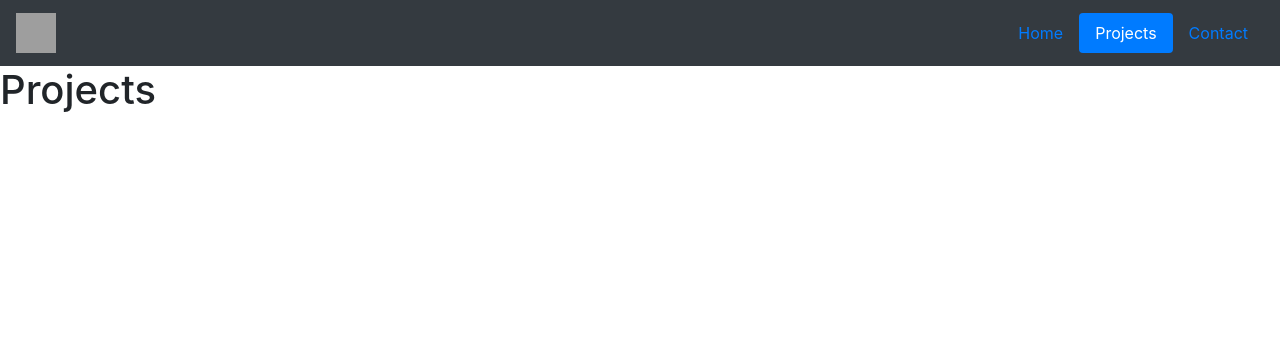
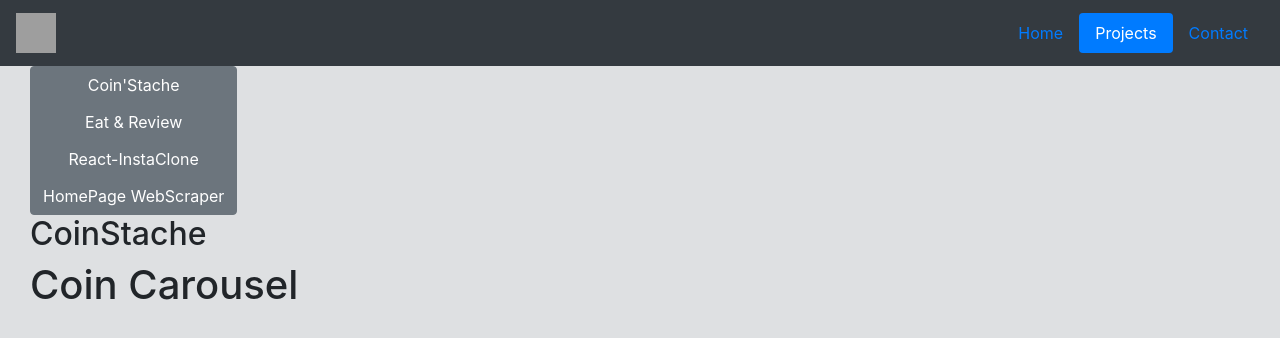
Before and after one commit to adamjweil/React-PersonalWebsite, a React (Create React App) app: page /Projects in a window 1280 px wide. Shown: the top 338 px of the page. Built offline with nearby package versions, Linux system fonts and the light colour scheme; grey boxes are pictures that could not be loaded.

Commit message:
formatting home page

```diff
--- a/package.json
+++ b/package.json
@@ -6,6 +6,8 @@
     "bootstrap": "^4.0.0-beta.2",
     "react": "^16.2.0",
     "react-dom": "^16.2.0",
+    "react-image-carousel": "^1.0.17",
+    "react-responsive-carousel": "^3.1.33",
     "react-router-dom": "^4.2.2",
     "react-scripts": "1.1.1",
     "reactstrap": "^5.0.0-beta.3"
--- a/public/index.html
+++ b/public/index.html
@@ -10,7 +10,8 @@
     -->
     <link rel="manifest" href="%PUBLIC_URL%/manifest.json">
     <link rel="shortcut icon" href="%PUBLIC_URL%/favicon.ico">
-<link rel="stylesheet" href="https://maxcdn.bootstrapcdn.com/font-awesome/4.4.0/css/font-awesome.min.css">
+    <link rel="stylesheet" href="https://maxcdn.bootstrapcdn.com/font-awesome/4.4.0/css/font-awesome.min.css">
+
     <!--
       Notice the use of %PUBLIC_URL% in the tags above.
       It will be replaced with the URL of the `public` folder during the build.
--- a/src/App.css
+++ b/src/App.css
@@ -6,6 +6,7 @@
   padding: 10px;
   border: 2px solid #d9d9db;
   background: #eaeaed;
+  /* background: #fff; */
   min-width: 425px;
   margin-top: 20px;
 }
@@ -15,6 +16,7 @@
 }
 .container-fluid {
   background-color: #dee0e2;
+  /* background-color: #fff; */
   height: 100vh;
 }
 .linkedin-github-links a {
@@ -92,3 +94,14 @@
   background-color: #f5f5f5;
   display: block;
 }
+.project-navigation {
+  /* width: 50px; */
+  /* height: 100vh; */
+  /* background-color: #eaeaed;
+  color: grey; */
+}
+.project-navigation button {
+  /* width: 100%; */
+  /* margin-bottom: 5px;
+  border-width: 3px; */
+}
--- a/src/components/Home.js
+++ b/src/components/Home.js
@@ -29,17 +29,10 @@ this.setState(prevState => ({
 
 render() {
   return(
+      <div className="container-fluid">
+        <div className="row justify-content-md-center">
+          <div className="profile-view col-md-4">
 
-
-      <div className="container-fluid">
-
-
-        <div className="row justify-content-md-center">
-
-          <div className="profile-view col-md-4">
-            <div className="name row justify-content-md-center">
-
-            </div>
             <div className="avatar row">
               <img src="https://user-images.githubusercontent.com/25589910/36649262-c4f14e38-1a69-11e8-8722-002b648ea184.jpg" width="360px" height="300px">
               </img>
@@ -76,6 +69,7 @@ render() {
                   Download (PDF)
                 </button>
             </div>
+
           </div>
 
           <div className="profile-text col-md-6">
@@ -101,11 +95,9 @@ render() {
               { this.state.showResume ? <Resume /> : null }
             </div>
           </div>
+
         </div>
       </div>
-
-
-
     );
   }
 }
--- a/src/components/Navigation.js
+++ b/src/components/Navigation.js
@@ -21,7 +21,7 @@ class Navigation extends React.Component {
             </li>
           </ul>
         </nav>
-        </header>
+      </header>
     )
   }
 }
--- a/src/components/Projects.js
+++ b/src/components/Projects.js
@@ -1,6 +1,7 @@
 import React, { Component } from 'react';
 import { NavLink } from 'react-router-dom';
 // import Button from 'react-bootstrap/lib/Button';
+import CoinStacheCarousal from './projects/CoinStacheCarousal';
 
 class Projects extends Component {
   constructor() {
@@ -9,9 +10,21 @@ class Projects extends Component {
 
 render() {
   return(
-          <div className="projects">
-            <h1>Projects</h1>
-          </div>
+    <div className="container-fluid">
+
+      <div className="project-navigation col-md-2">
+        <div className="btn-group-vertical">
+          <button type="button" class="btn btn-secondary">Coin'Stache</button>
+          <button type="button" class="btn btn-secondary">Eat & Review</button>
+          <button type="button" class="btn btn-secondary">React-InstaClone</button>
+          <button type="button" class="btn btn-secondary">HomePage WebScraper</button>
+        </div>
+      </div>
+      <div className="col-md-7">
+        <h2>CoinStache</h2>
+        <CoinStacheCarousal />
+      </div>
+    </div>
     );
   }
 }
--- /dev/null
+++ b/src/components/projects/CoinStacheCarousal.js
@@ -0,0 +1,19 @@
+import React, { Component } from 'react';
+import { NavLink } from 'react-router-dom';
+
+
+class CoinStacheCarousal extends Component {
+  constructor() {
+    super();
+  }
+
+render() {
+  return(
+    <div className="coin-carousel">
+      <h1>Coin Carousel</h1>
+    </div>
+    )
+  }
+}
+
+export default CoinStacheCarousal;
```
Also changed, not shown: 1 other file (tests, documents, lock files or other folders).
